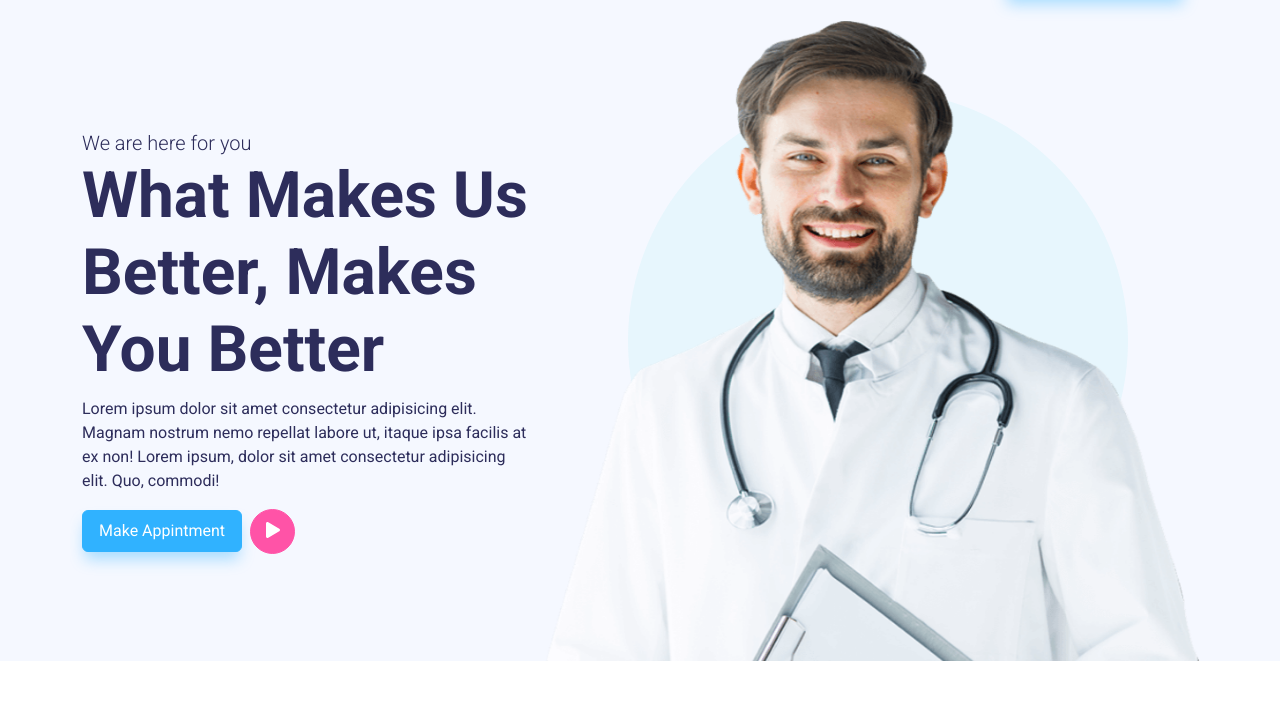
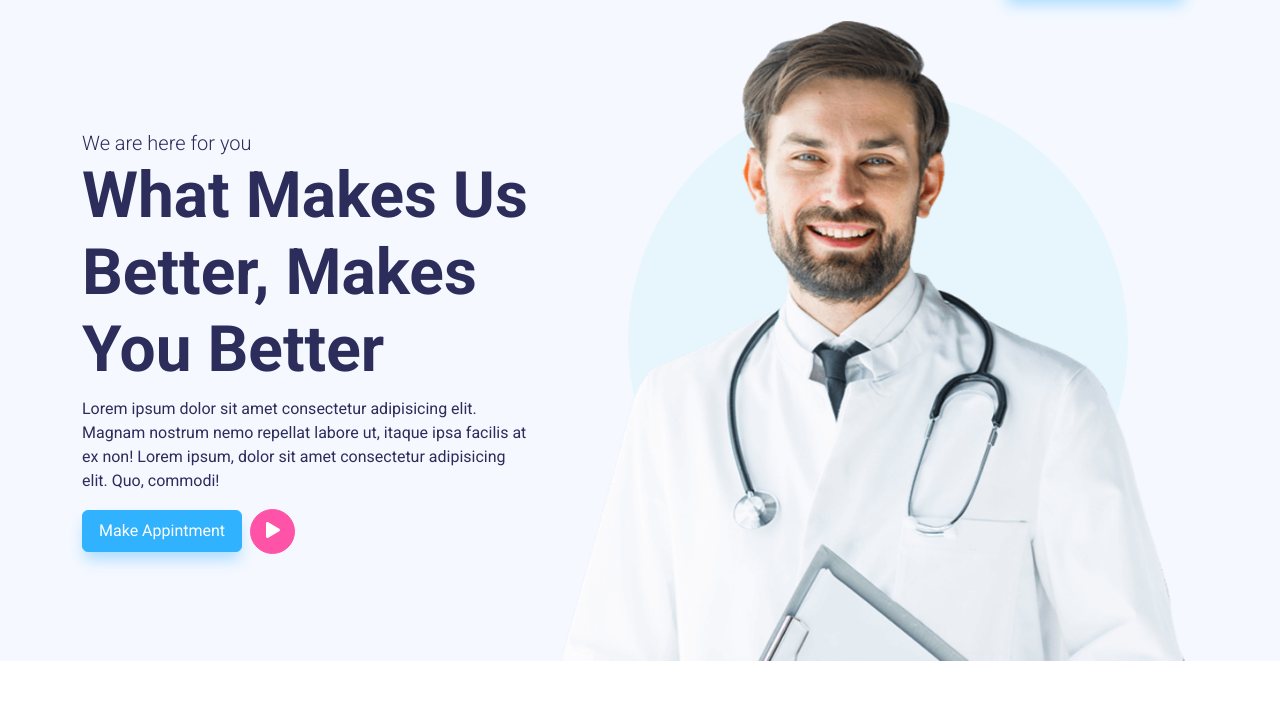
Before and after one commit to juanangelaalma/medical, a website built with Vite: page src/index.html in a window 1280 px wide. Shown: the part 69-775 px from the top of the page. Built offline with nearby package versions, Linux system fonts and the light colour scheme.

Commit message:
fix bugs image jumbotron

```diff
--- a/src/scss/styles.scss
+++ b/src/scss/styles.scss
@@ -84,13 +84,17 @@ body {
 }
 
 .image-jumbotron {
-  height: 400px !important;
+  height: 700px !important;
 }
 
 .image-jumbotron img {
   z-index: 3;
   transform: transilateY(-100%);
-  max-height: 100%;
+  // max-height: 100%;
+  height: 100%;
+  width: 100%;
+  object-fit: cover;
+  object-position: center;
 
   animation: slide-top 1s cubic-bezier(.25,.46,.45,.94) both;
 }
@@ -226,6 +230,11 @@ body {
     height: 100% !important;
   }
 
+  .image-jumbotron img {
+    width: auto !important;
+    height: 100% !important;
+  }
+
   .about .square-object {
     position: absolute;
     height: 12rem;
```
